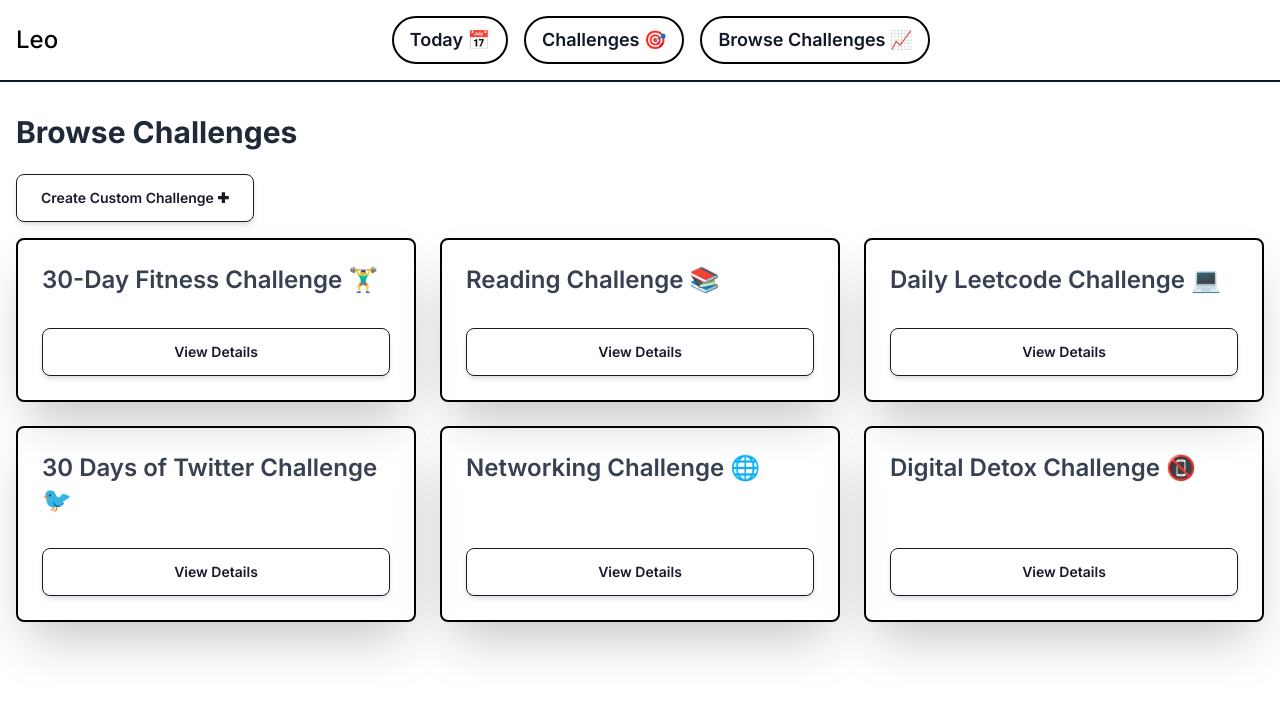
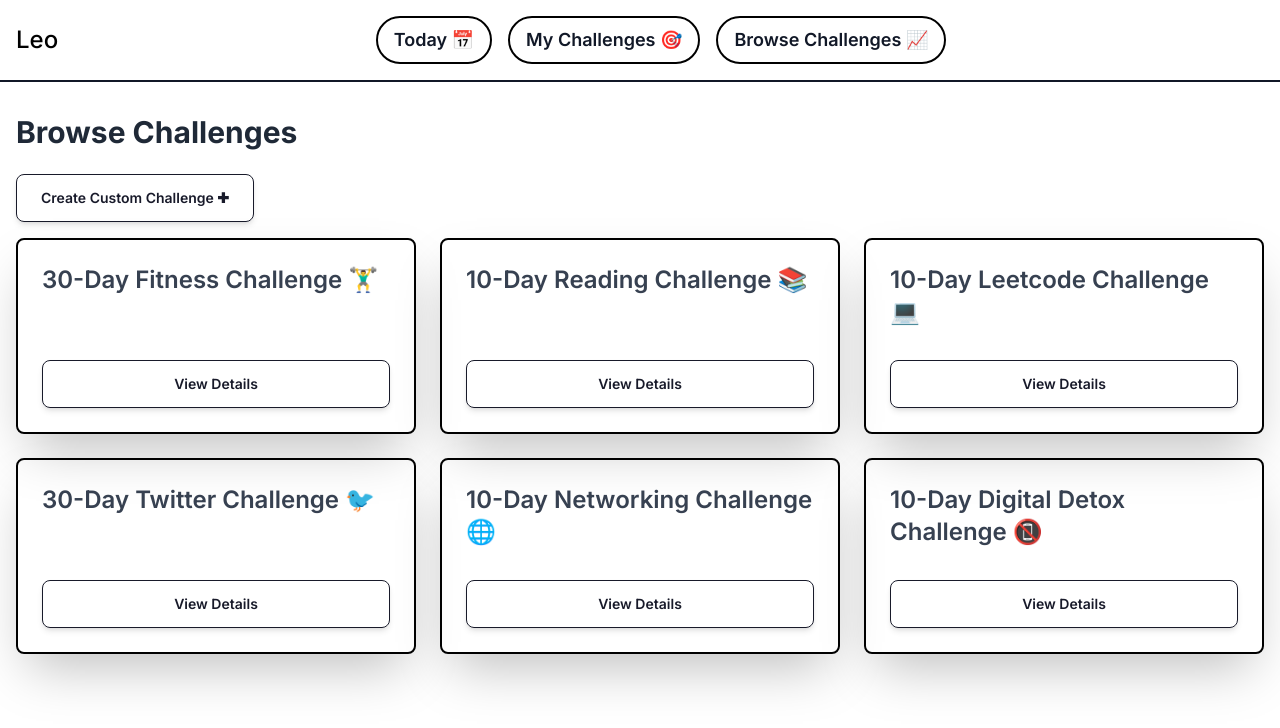
Before and after one commit to mak2002/todo, a Next.js app: page /browsechallenges in a window 1280 px wide. Shown: the top 728 px of the page. Built offline with nearby package versions, Linux system fonts and the light colour scheme.

Commit message:
add optional progress log

```diff
--- a/src/app/browsechallenges/challenges.ts
+++ b/src/app/browsechallenges/challenges.ts
@@ -2,23 +2,23 @@
     {
         id: '1',
         name: '30-Day Fitness Challenge 🏋️‍♂️',
-      challengeDays: 10,
+        challengeDays: 30,
         habits: [
             {
                 _id: '1',
-          name: 'Exercise Daily 🏃‍♂️',
+                name: 'Exercise for 30 Minutes 🏃‍♂️',
                 emoji: '🏃‍♂️',
                 challengeName: '30-Day Fitness Challenge 🏋️‍♂️',
-          challengeDays: 10,
+                challengeDays: 30,
                 tags: ['Exercise', 'Fitness'],
                 challengeId: '1'
             },
             {
                 _id: '2',
-          name: 'Drink 2L Water 💧',
+                name: 'Drink 2 Liters of Water 💧',
                 emoji: '💧',
                 challengeName: '30-Day Fitness Challenge 🏋️‍♂️',
-          challengeDays: 10,
+                challengeDays: 30,
                 tags: ['Health', 'Hydration'],
                 challengeId: '1'
             },
@@ -27,7 +27,7 @@
                 name: 'Stretch for 10 Minutes 🧘‍♀️',
                 emoji: '🧘‍♀️',
                 challengeName: '30-Day Fitness Challenge 🏋️‍♂️',
-          challengeDays: 10,
+                challengeDays: 30,
                 tags: ['Exercise', 'Stretching'],
                 challengeId: '1'
             }
@@ -35,66 +35,57 @@
     },
     {
         id: '5',
-      name: 'Reading Challenge 📚',
+        name: '10-Day Reading Challenge 📚',
         challengeDays: 10,
         habits: [
             {
                 _id: '5',
                 name: 'Read for 30 Minutes 📖',
                 emoji: '📖',
-          challengeName: 'Reading Challenge 📚',
+                challengeName: '10-Day Reading Challenge 📚',
                 challengeDays: 10,
                 tags: ['Reading', 'Education'],
                 challengeId: '5'
             },
             {
                 _id: '6',
-          name: 'Write a Summary 📝',
+                name: 'Write a Summary of What You Read 📝',
                 emoji: '📝',
-          challengeName: 'Reading Challenge 📚',
+                challengeName: '10-Day Reading Challenge 📚',
                 challengeDays: 10,
                 tags: ['Writing', 'Reflection'],
                 challengeId: '5'
             },
-        {
-          _id: '7',
-          name: 'Discuss with a Friend 👥',
-          emoji: '👥',
-          challengeName: 'Reading Challenge 📚',
-          challengeDays: 10,
-          tags: ['Social', 'Discussion'],
-          challengeId: '5'
-        }
         ]
     },
     {
         id: '6',
-      name: 'Daily Leetcode Challenge 💻',
+        name: '10-Day Leetcode Challenge 💻',
         challengeDays: 10,
         habits: [
             {
                 _id: '8',
                 name: 'Solve One Leetcode Problem ⚙️',
                 emoji: '⚙️',
-          challengeName: 'Daily Leetcode Challenge 💻',
+                challengeName: '10-Day Leetcode Challenge 💻',
                 challengeDays: 10,
                 tags: ['Coding', 'Problem-solving'],
                 challengeId: '6'
             },
             {
                 _id: '9',
-          name: 'Review Data Structures 🧮',
+                name: 'Review One Data Structure Topic 🧮',
                 emoji: '🧮',
-          challengeName: 'Daily Leetcode Challenge 💻',
+                challengeName: '10-Day Leetcode Challenge 💻',
                 challengeDays: 10,
                 tags: ['Data Structures', 'Learning'],
                 challengeId: '6'
             },
             {
                 _id: '10',
-          name: 'Practice Algorithms 📊',
+                name: 'Practice One Algorithm for 30 Minutes 📊',
                 emoji: '📊',
-          challengeName: 'Daily Leetcode Challenge 💻',
+                challengeName: '10-Day Leetcode Challenge 💻',
                 challengeDays: 10,
                 tags: ['Algorithms', 'Practice'],
                 challengeId: '6'
@@ -103,33 +94,33 @@
     },
     {
         id: '7',
-      name: '30 Days of Twitter Challenge 🐦',
-      challengeDays: 10,
+        name: '30-Day Twitter Challenge 🐦',
+        challengeDays: 30,
         habits: [
             {
                 _id: '11',
-          name: 'Tweet Daily 🗣️',
+                name: 'Tweet Once 🗣️',
                 emoji: '🗣️',
-          challengeName: '30 Days of Twitter Challenge 🐦',
-          challengeDays: 10,
+                challengeName: '30-Day Twitter Challenge 🐦',
+                challengeDays: 30,
                 tags: ['Social Media', 'Engagement'],
                 challengeId: '7'
             },
             {
                 _id: '12',
-          name: 'Engage with Followers 🤝',
+                name: 'Engage with 5 Followers 🤝',
                 emoji: '🤝',
-          challengeName: '30 Days of Twitter Challenge 🐦',
-          challengeDays: 10,
+                challengeName: '30-Day Twitter Challenge 🐦',
+                challengeDays: 30,
                 tags: ['Networking', 'Interaction'],
                 challengeId: '7'
             },
             {
                 _id: '13',
-          name: 'Share Insights 💡',
+                name: 'Share One Insight 💡',
                 emoji: '💡',
-          challengeName: '30 Days of Twitter Challenge 🐦',
-          challengeDays: 10,
+                challengeName: '30-Day Twitter Challenge 🐦',
+                challengeDays: 30,
                 tags: ['Sharing', 'Knowledge'],
                 challengeId: '7'
             }
@@ -137,32 +128,23 @@
     },
     {
         id: '8',
-      name: 'Networking Challenge 🌐',
+        name: '10-Day Networking Challenge 🌐',
         challengeDays: 10,
         habits: [
             {
                 _id: '14',
-          name: 'Connect with Someone New 🤝',
+                name: 'Connect with One New Person 🤝',
                 emoji: '🤝',
-          challengeName: 'Networking Challenge 🌐',
+                challengeName: '10-Day Networking Challenge 🌐',
                 challengeDays: 10,
                 tags: ['Networking', 'Connections'],
                 challengeId: '8'
             },
             {
-          _id: '15',
-          name: 'Attend a Webinar 🎥',
-          emoji: '🎥',
-          challengeName: 'Networking Challenge 🌐',
-          challengeDays: 10,
-          tags: ['Learning', 'Webinar'],
-          challengeId: '8'
-        },
-        {
                 _id: '16',
-          name: 'Follow Up with a Contact 📧',
+                name: 'Follow Up with One Contact 📧',
                 emoji: '📧',
-          challengeName: 'Networking Challenge 🌐',
+                challengeName: '10-Day Networking Challenge 🌐',
                 challengeDays: 10,
                 tags: ['Follow Up', 'Communication'],
                 challengeId: '8'
@@ -171,32 +153,32 @@
     },
     {
         id: '9',
-      name: 'Digital Detox Challenge 📵',
+        name: '10-Day Digital Detox Challenge 📵',
         challengeDays: 10,
         habits: [
             {
                 _id: '17',
-          name: 'No Social Media for 1 Hour 🚫',
+                name: 'Avoid Social Media for 1 Hour 🚫',
                 emoji: '🚫',
-          challengeName: 'Digital Detox Challenge 📵',
+                challengeName: '10-Day Digital Detox Challenge 📵',
                 challengeDays: 10,
                 tags: ['Digital Detox', 'Mindfulness'],
                 challengeId: '9'
             },
             {
                 _id: '18',
-          name: 'Read a Book Instead 📚',
+                name: 'Read a Book for 30 Minutes 📚',
                 emoji: '📚',
-          challengeName: 'Digital Detox Challenge 📵',
+                challengeName: '10-Day Digital Detox Challenge 📵',
                 challengeDays: 10,
                 tags: ['Reading', 'Relaxation'],
                 challengeId: '9'
             },
             {
                 _id: '19',
-          name: 'Spend Time Outdoors 🌳',
+                name: 'Spend 30 Minutes Outdoors 🌳',
                 emoji: '🌳',
-          challengeName: 'Digital Detox Challenge 📵',
+                challengeName: '10-Day Digital Detox Challenge 📵',
                 challengeDays: 10,
                 tags: ['Outdoors', 'Well-being'],
                 challengeId: '9'
--- a/src/app/components/ChallengeDetails.tsx
+++ b/src/app/components/ChallengeDetails.tsx
@@ -84,7 +84,7 @@
                   return (
                     <li
                       key={formattedDate}
-                      className="border-2 border-black p-2"
+                      className=" p-2"
                     >
                       <div className="flex flex-col">
                         <p className="text-md text-gray-700 mb-1">
--- a/src/app/components/Navbar.tsx
+++ b/src/app/components/Navbar.tsx
@@ -36,7 +36,7 @@
           <p className="btn btn-outline text-lg border-2 rounded-3xl border-black text-gray-900">Today 📅</p>
         </Link>
         <Link href="/challenges">
-          <p className="btn btn-outline text-lg border-2  rounded-3xl border-black text-gray-900">Challenges 🎯</p>
+          <p className="btn btn-outline text-lg border-2  rounded-3xl border-black text-gray-900">My Challenges 🎯</p>
         </Link>
         {/* <Link href="/create" className="btn btn-outline  rounded-3xl border-2 border-black text-lg text-gray-900">
           Create 🎨
--- a/src/app/db.ts
+++ b/src/app/db.ts
@@ -16,6 +16,7 @@
   challengeDays?: number;
   tags?: string[];
   challengeId?: string;
+  isProgressLogged?: boolean;
 }
 
 class HabitDatabase extends Dexie {
--- a/src/app/page.tsx
+++ b/src/app/page.tsx
@@ -35,7 +35,7 @@
   return (
     <main className="h-screen  flex flex-col">
       <header className="px-4 py-2 flex justify-between mt-2 items-center">
-        <p className="text-2xl font-semibold">Welcome! 🌙</p>
+        <p className="text-2xl font-semibold">Welcome 🌙</p>
         <p className="text-2xl font-semibold"> {formattedDate}</p>
 
         <div className="flex items-center space-x-4">
```
Also changed, not shown: src/app/browsechallenges/page.tsx (+16 -1 lines), src/app/challenges/page.tsx (+28 -16 lines), src/app/components/List.tsx (+15 -12 lines). Lines whose indentation alone changed are shown as unchanged.
